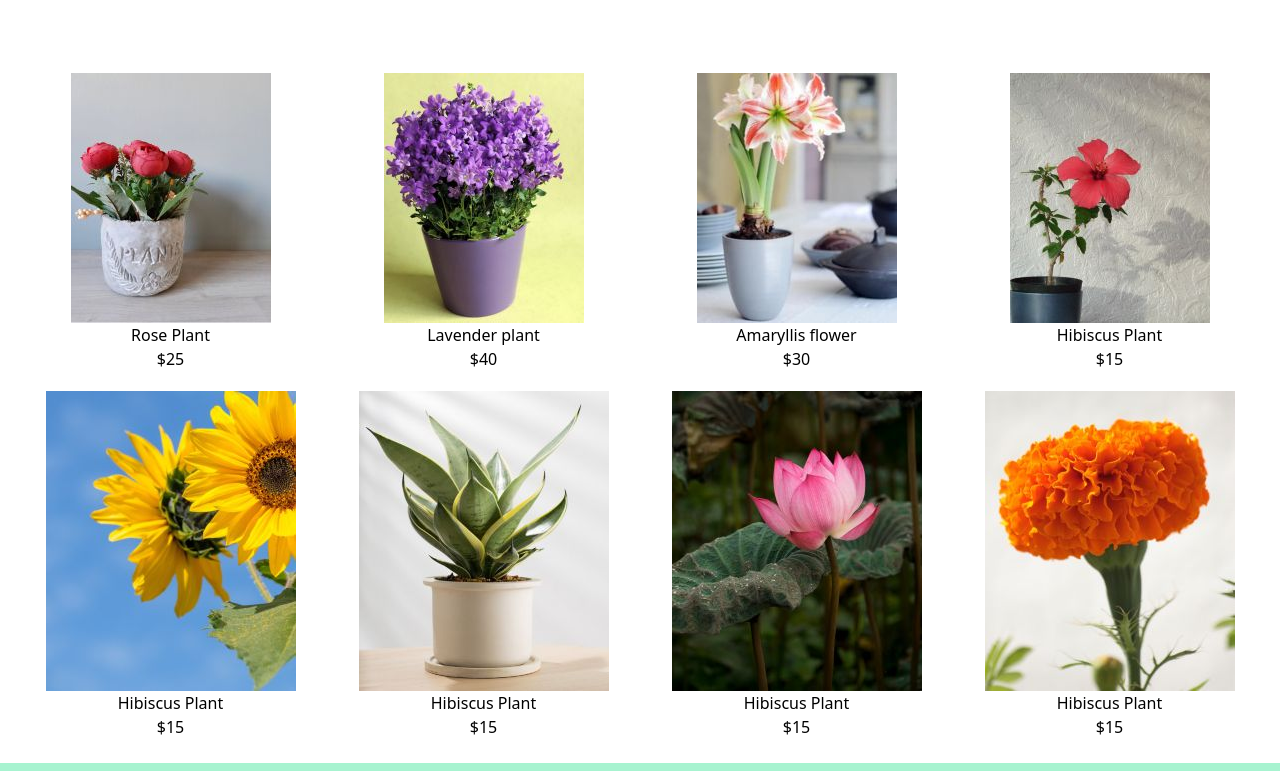
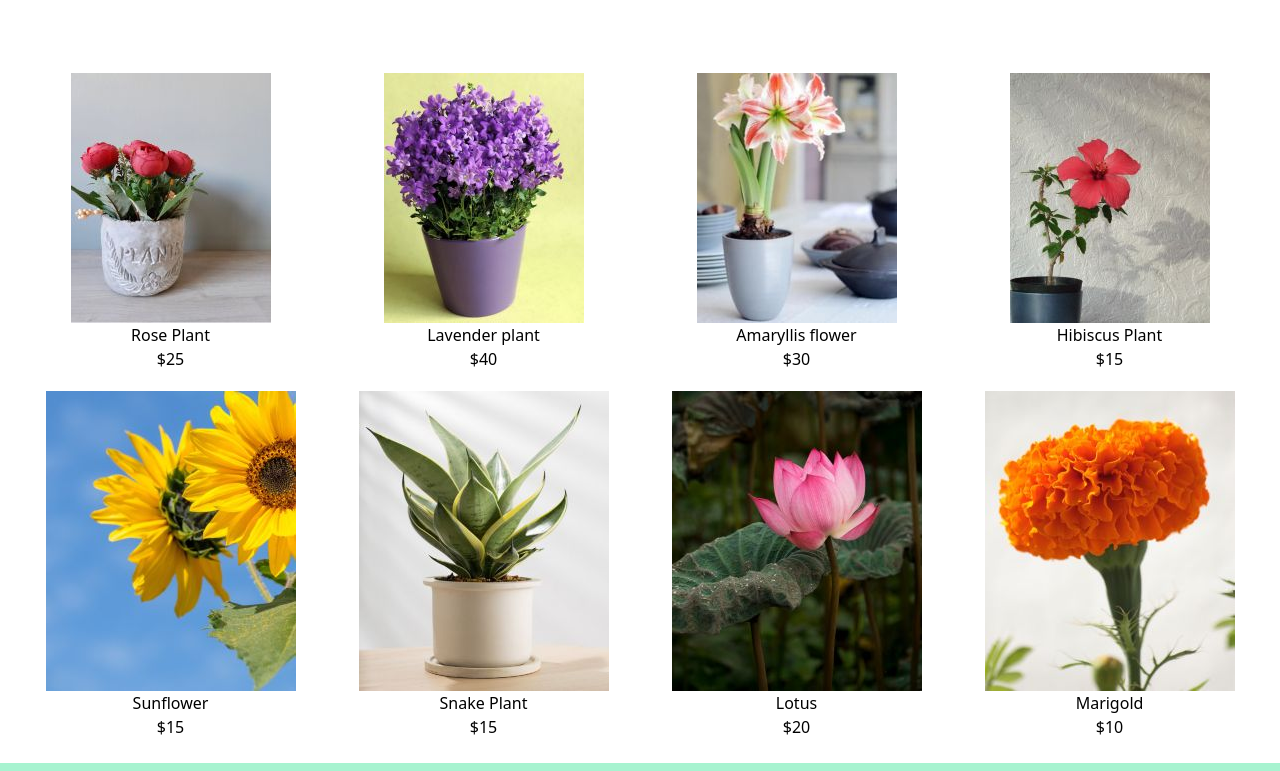
Before and after one commit to JSowmyaa/greenden-tailwind, a plain HTML site: page product.html in a window 1280 px wide. Shown: the part 181-952 px from the top of the page. Drawn offline with nearby package versions, Linux system fonts and the light colour scheme.

Commit message:
updated product page

```diff
--- a/product.html
+++ b/product.html
@@ -64,29 +64,29 @@
 
         <div>
             <img src="./image/bestseller_5.jpg" class="inline hover:shadow-xl transform hover:-translate-y-2" alt="">
-                <h1>Hibiscus Plant</h1>
+                <h1>Sunflower</h1>
                 <p>$15</p>
 
         </div>
 
         <div>
             <img src="./image/bestseller_6.jpg" class="inline hover:shadow-xl transform hover:-translate-y-2" alt="">
-                <h1>Hibiscus Plant</h1>
+                <h1>Snake Plant</h1>
                 <p>$15</p>
 
         </div>
 
         <div>
             <img src="./image/bestseller_7.jpg" class="inline hover:shadow-xl transform hover:-translate-y-2" alt="">
-                <h1>Hibiscus Plant</h1>
-                <p>$15</p>
+                <h1>Lotus</h1>
+                <p>$20</p>
 
         </div>
 
         <div>
             <img src="./image/bestseller_8.jpg" class="inline hover:shadow-xl transform hover:-translate-y-2" alt="">
-                <h1>Hibiscus Plant</h1>
-                <p>$15</p>
+                <h1>Marigold</h1>
+                <p>$10</p>
 
         </div>
 
```
